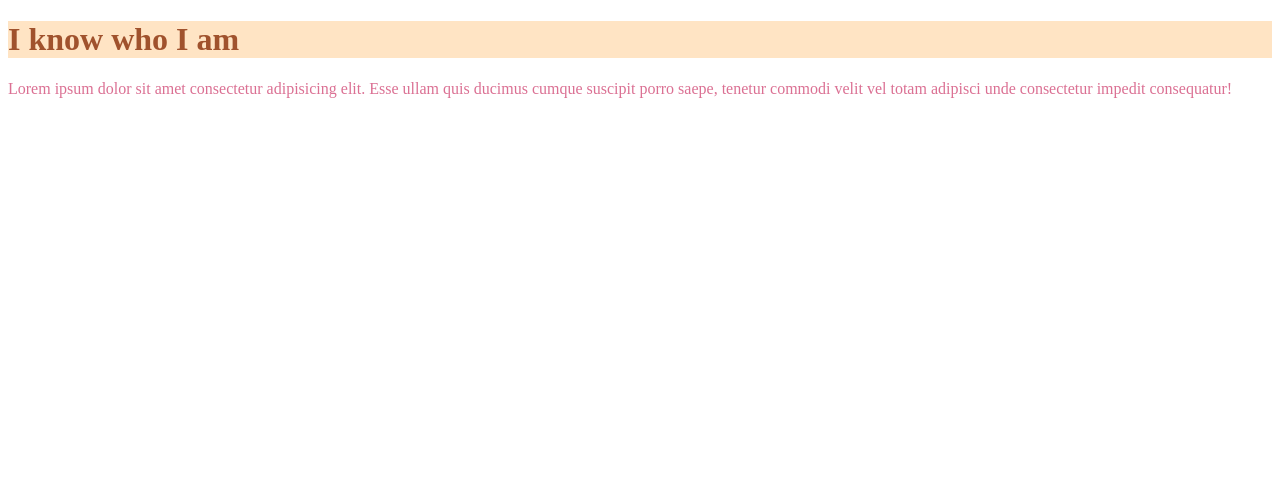
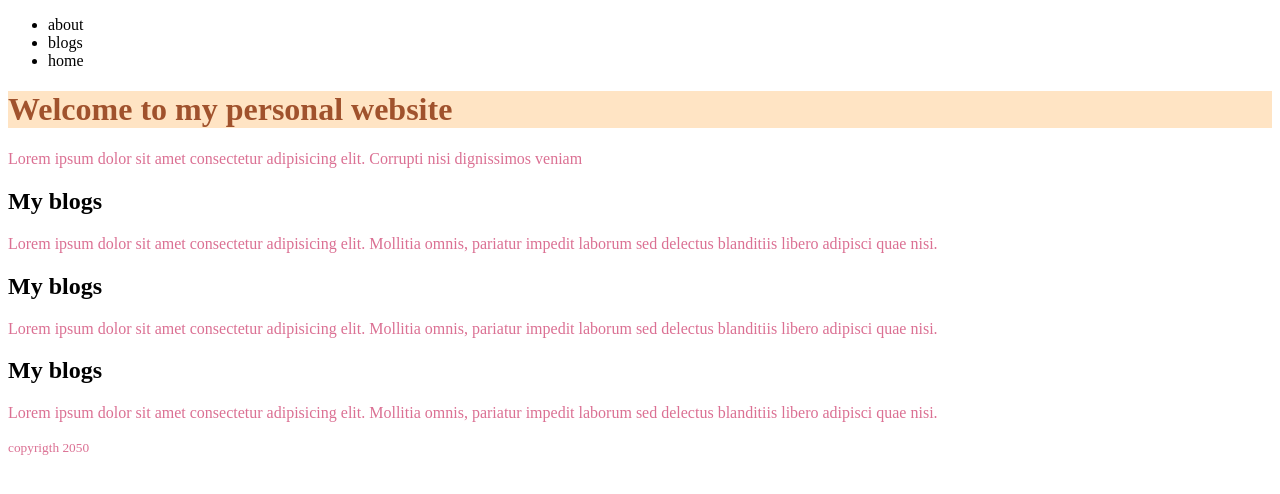
Before and after one commit to abdullah4023/my-first-repo, a plain HTML site: page index.html in a window 1280 px wide. Drawn offline with Linux system fonts and the light colour scheme.

Commit message:
Changed index

```diff
--- a/index.html
+++ b/index.html
@@ -8,7 +8,36 @@
     <title>Hello</title>
 </head>
 <body>
-    <h1>I know who I am</h1>
-    <p>Lorem ipsum dolor sit amet consectetur adipisicing elit. Esse ullam quis ducimus cumque suscipit porro saepe, tenetur commodi velit vel totam adipisci unde consectetur impedit consequatur!</p>
+
+    <header>
+        <nav>
+            <ul>
+                <li>about</li>
+                <li>blogs</li>
+                <li>home</li>
+            </ul>
+        </nav>
+        <h1>Welcome to my personal website</h1>
+        <p>Lorem ipsum dolor sit amet consectetur adipisicing elit. Corrupti nisi dignissimos veniam </p>
+    </header>
+
+    <main>
+        <section class="blogs">
+            <h2>My blogs</h2>
+            <p>Lorem ipsum dolor sit amet consectetur adipisicing elit. Mollitia omnis, pariatur impedit laborum sed delectus blanditiis libero adipisci quae nisi.</p>
+        </section>
+        <section class="about">
+            <h2>My blogs</h2>
+            <p>Lorem ipsum dolor sit amet consectetur adipisicing elit. Mollitia omnis, pariatur impedit laborum sed delectus blanditiis libero adipisci quae nisi.</p>
+        </section>
+        <section class="home">
+            <h2>My blogs</h2>
+            <p>Lorem ipsum dolor sit amet consectetur adipisicing elit. Mollitia omnis, pariatur impedit laborum sed delectus blanditiis libero adipisci quae nisi.</p>
+        </section>
+    </main>
+
+    <footer>
+        <p><small>copyrigth 2050</small></p>
+    </footer>
 </body>
 </html>
```
